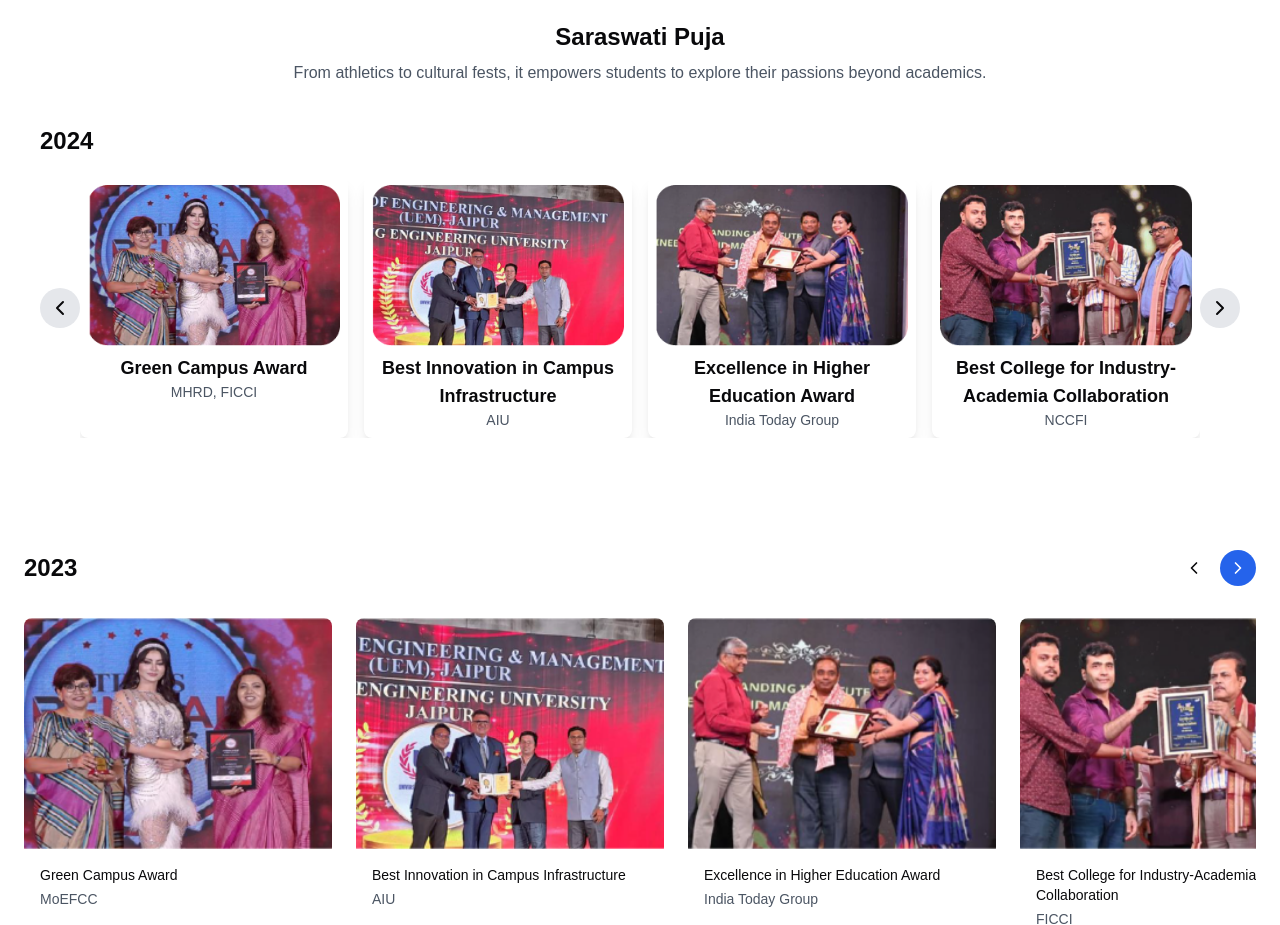
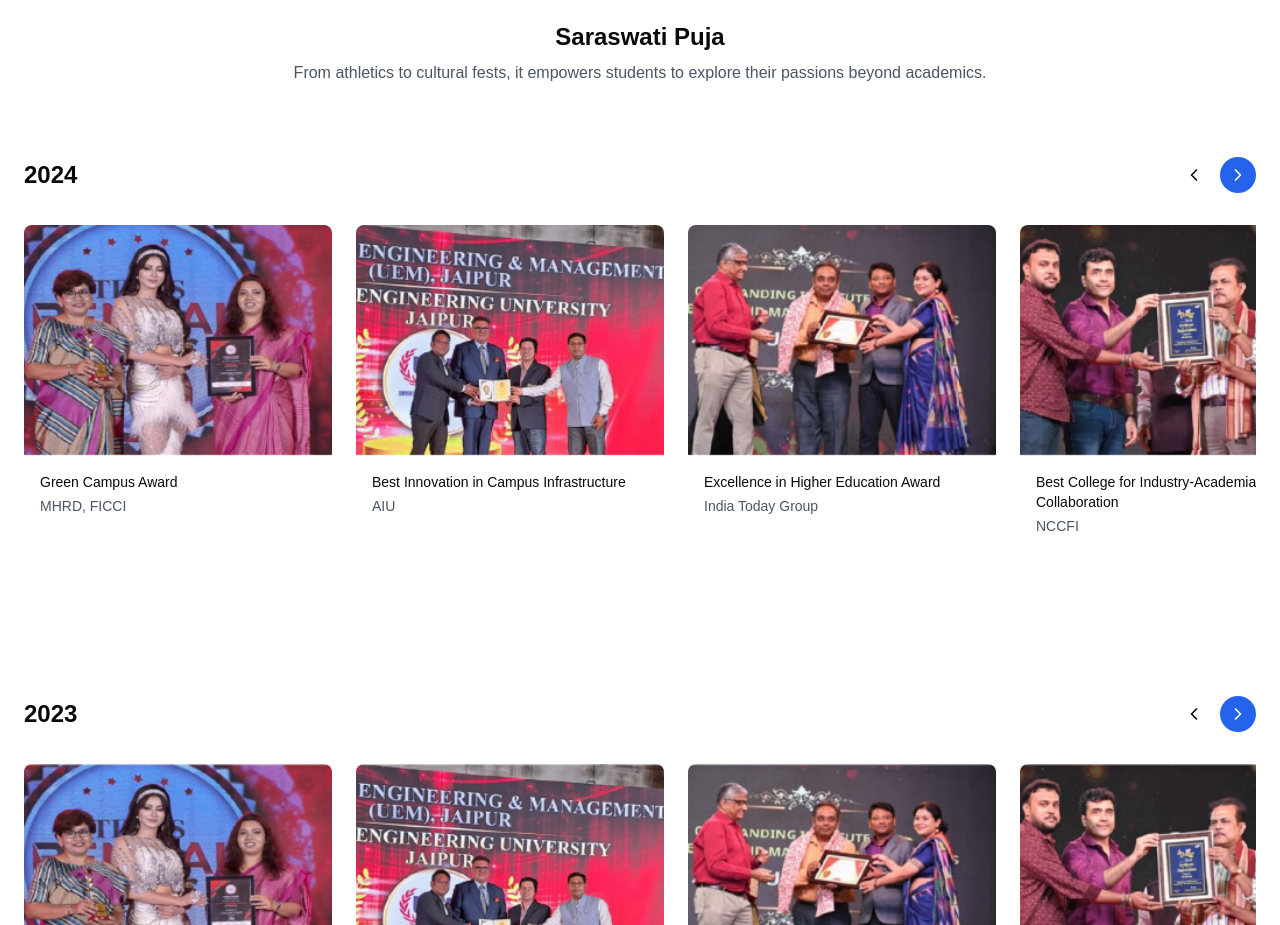
Before and after one commit to arkodeep3404/gymkhana_website, a Next.js app: page /Events in a window 1280 px wide. Shown: the part 1060-1985 px from the top of the page. Built offline with nearby package versions, Linux system fonts and the light colour scheme.

Commit message:
fixed carousel in events

```diff
--- a/app/Events/page.tsx
+++ b/app/Events/page.tsx
@@ -49,51 +49,71 @@
   ];
 
   const AwardsCarousel = () => {
-    const [currentIndex, setCurrentIndex] = useState(0);
+    const [currentIndex, setCurrentIndex] = useState(0)
 
     const handlePrev = () => {
-      setCurrentIndex((prevIndex) => (prevIndex === 0 ? awards.length - 4 : prevIndex - 1));
-    };
+      setCurrentIndex((prevIndex) => (prevIndex === 0 ? awards2023.length - 4 : prevIndex - 1))
+    }
 
     const handleNext = () => {
-      setCurrentIndex((prevIndex) => (prevIndex === awards.length - 4 ? 0 : prevIndex + 1));
-    };
+      setCurrentIndex((prevIndex) => (prevIndex === awards2023.length - 4 ? 0 : prevIndex + 1))
+    }
 
     return (
-      <div className="mx-10">
-        <h2 className="text-2xl font-bold mb-5">2024</h2>
-        <div className="relative flex items-center">
-          <button onClick={handlePrev} className="p-2 bg-gray-200 rounded-full hover:bg-gray-300">
-            <ChevronLeft />
+      <div className="w-full max-w-7xl mx-auto px-6 py-8">
+        <div className="flex items-center justify-between mb-8">
+          <h2 className="text-2xl font-bold">2024</h2>
+          <div className="flex gap-2">
+            <button
+              onClick={handlePrev}
+              className="p-2 rounded-full hover:bg-gray-100 transition-colors"
+              aria-label="Previous awards"
+            >
+              <ChevronLeft className="w-5 h-5" />
             </button>
+            <button
+              onClick={handleNext}
+              className="p-2 rounded-full bg-blue-600 text-white hover:bg-blue-700 transition-colors"
+              aria-label="Next awards"
+            >
+              <ChevronRight className="w-5 h-5" />
+            </button>
+          </div>
+        </div>
 
-          <div className="overflow-hidden w-full">
+        <div className="relative overflow-hidden">
           <div
-    className="grid grid-cols-4 gap-4 transition-transform duration-300"
-    style={{ transform: `translateX(-${currentIndex * 25}%)` }}
+            className="flex gap-6 transition-transform duration-300 ease-in-out"
+            style={{
+              transform: `translateX(-${currentIndex * (100 / 4)}%)`,
+            }}
           >
             {awards.map((award, index) => (
-      <div key={index} className="bg-white shadow-lg rounded-lg p-2 text-center">
+              <div
+                key={index}
+                className="flex-none w-1/4"
+              >
+                <div className="bg-white rounded-lg overflow-hidden">
+                  <div className="relative aspect-[4/3]">
                     <Image
                       src={award.image}
                       alt={award.title}
-          width={200}
-          height={150}
-          className="object-cover w-full  rounded-lg"
+                      fill
+                      className="object-cover"
                     />
-        <h3 className="text-lg font-semibold mt-2">{award.title}</h3>
-        <p className="text-gray-600 text-sm">{award.description}</p>
+                  </div>
+                  <div className="p-4">
+                    <h3 className="font-medium text-sm mb-1">{award.title}</h3>
+                    <p className="text-sm text-gray-600">{award.description}</p>
+                  </div>
+                </div>
               </div>
             ))}
           </div>
         </div>
-          <button onClick={handleNext} className="p-2 bg-gray-200 rounded-full hover:bg-gray-300">
-            <ChevronRight />
-          </button>
       </div>
-      </div>
-    );
-  };
+    )
+  }
   const awards2023 = [
     {
       title: "Green Campus Award",
```
Lines whose indentation alone changed are shown as unchanged.
